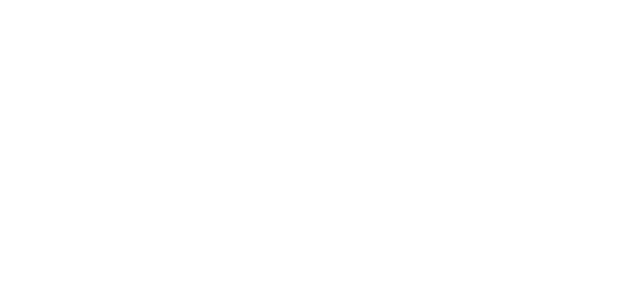
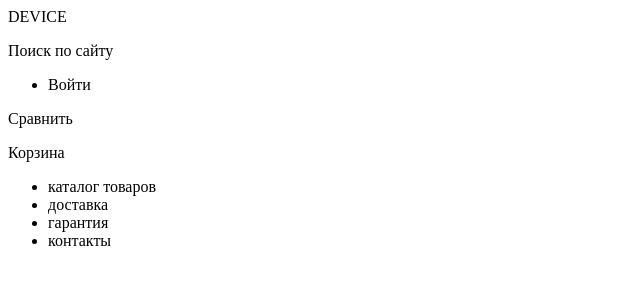
Before and after one commit to ganshinda/html_css_lvl1_device, a plain HTML site: page index.html in a window 1280 px wide. Shown: the whole page, without its empty margins (0-640 px from the left). Drawn offline with Linux system fonts and the light colour scheme.

Commit message:
began to do HTML markup at index.html block - header

```diff
--- a/index.html
+++ b/index.html
@@ -1,12 +1,41 @@
 <!DOCTYPE html>
-<html lang="en">
+<html lang="ru">
 <head>
 	<meta charset="UTF-8">
 	<meta name="viewport" content="width=device-width, initial-scale=1.0">
 	<meta http-equiv="X-UA-Compatible" content="ie=edge">
-	<title>Document</title>
+	<title>Девайс</title>
+	<link rel="stylesheet" href="/style.css">
 </head>
 <body>
+	<header class="main-header">
+		<nav class="main-navigation">
+			<span class="main-logo">DEVICE</span>
+			<div class="nav-container">
+				<p class="site-search">Поиск по сайту</p>
+				<ul class="user-navigation">
+					<li>Войти</li>
+				</ul>
+				<p class="compare">Сравнить</p>
+				<p class="basket">Корзина</p>
+			</div>
+
+			<ul class="site-navigation">
+				<li>каталог товаров</li>
+				<li>доставка</li>
+				<li>гарантия</li>
+				<li>контакты</li>
+			</ul>
+		</nav>
+	</header>
+
+	<main>
+
+	</main>
+
+	<footer class="main-footer">
+
+	</footer>
 
 </body>
 </html>
```
Also changed, not shown: css/style.css (deleted), style.css (added).
